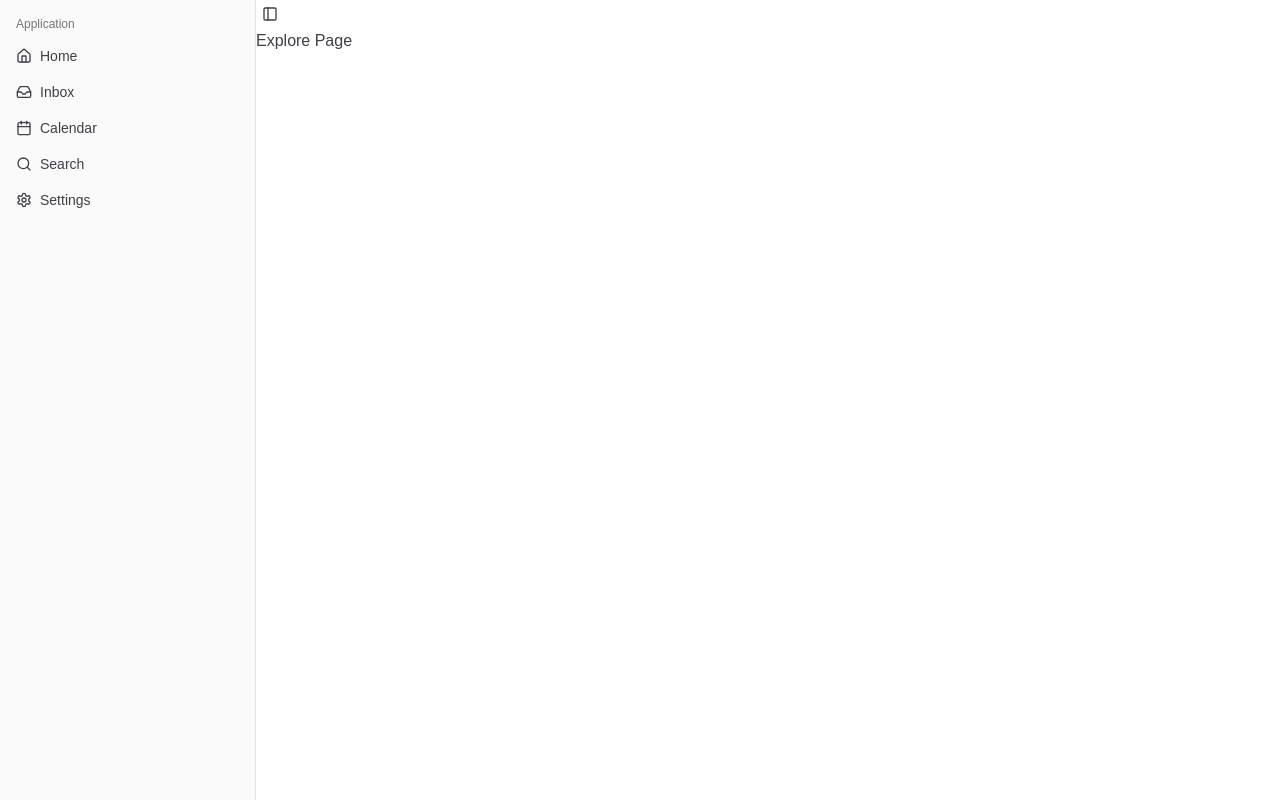
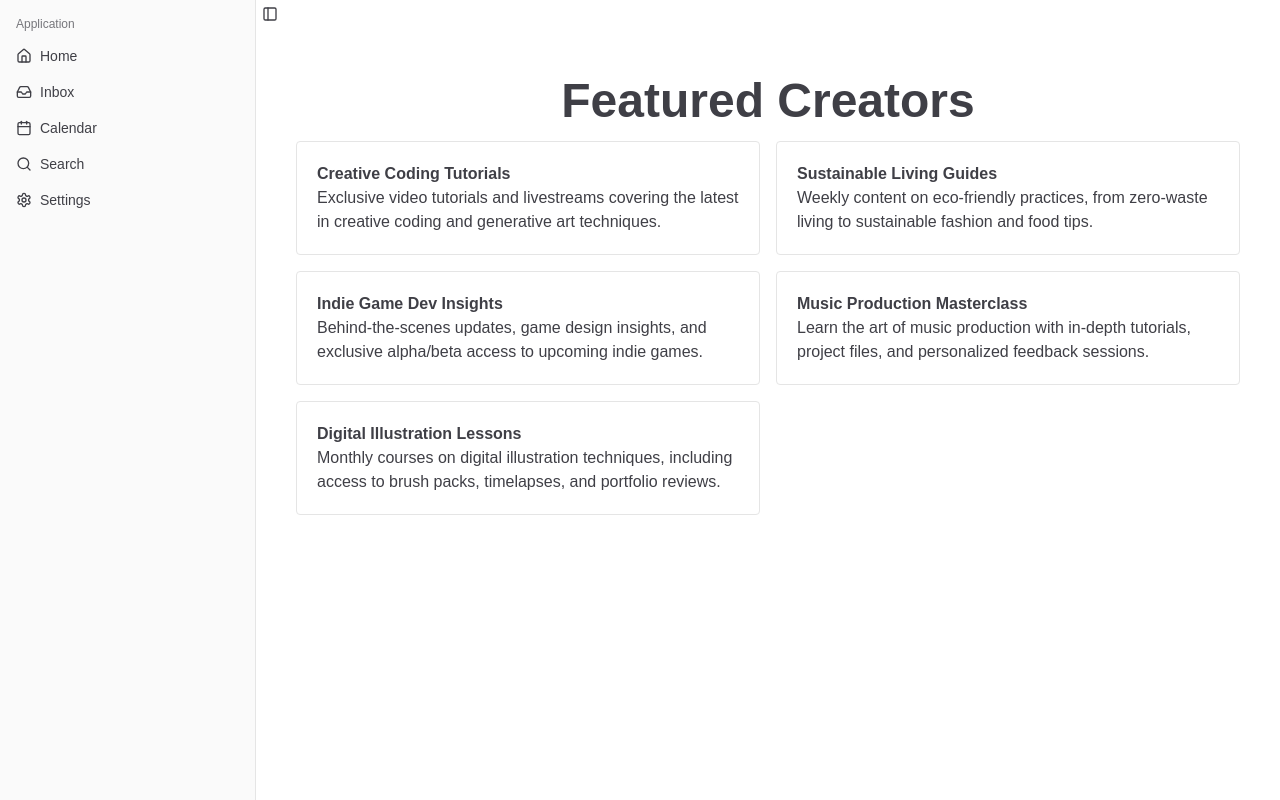
Before and after one commit to sebat2004/notic3, a Next.js app: page /explore in a window 1280 px wide. Built offline with nearby package versions, Linux system fonts and the light colour scheme.

Commit message:
explore boiler + sample data

```diff
--- a/src/app/explore/page.tsx
+++ b/src/app/explore/page.tsx
@@ -1,9 +1,48 @@
 import React from 'react';
+import { Separator } from '@/components/ui/separator';
+import { CreatorCard } from '@/components/creator-card';
+
+const SAMPLE_DATA = [
+    {
+        name: 'Creative Coding Tutorials',
+        description:
+            'Exclusive video tutorials and livestreams covering the latest in creative coding and generative art techniques.',
+    },
+    {
+        name: 'Sustainable Living Guides',
+        description:
+            'Weekly content on eco-friendly practices, from zero-waste living to sustainable fashion and food tips.',
+    },
+    {
+        name: 'Indie Game Dev Insights',
+        description:
+            'Behind-the-scenes updates, game design insights, and exclusive alpha/beta access to upcoming indie games.',
+    },
+    {
+        name: 'Music Production Masterclass',
+        description:
+            'Learn the art of music production with in-depth tutorials, project files, and personalized feedback sessions.',
+    },
+    {
+        name: 'Digital Illustration Lessons',
+        description:
+            'Monthly courses on digital illustration techniques, including access to brush packs, timelapses, and portfolio reviews.',
+    },
+];
 
 const ExplorePage = () => {
     return (
-        <div>
-            <h1>Explore Page</h1>
+        <div className="mt-12 w-full px-10">
+            <h1 className="mb-4 text-center text-5xl font-bold">Featured Creators</h1>
+            <div className="grid grid-cols-2 gap-4">
+                {SAMPLE_DATA.map((creator) => (
+                    <CreatorCard
+                        key={creator.name}
+                        name={creator.name}
+                        description={creator.description}
+                    />
+                ))}
+            </div>
         </div>
     );
 };
--- a/src/app/layout.tsx
+++ b/src/app/layout.tsx
@@ -29,10 +29,10 @@ export default function RootLayout({
 }>) {
     return (
         <html lang="en">
-            <body className={`${geistSans.variable} ${geistMono.variable} antialiased`}>
+            <body className={`${geistSans.variable} ${geistMono.variable} w-screen antialiased`}>
                 <SidebarProvider>
                     <AppSidebar />
-                    <main>
+                    <main className="w-full">
                         <SidebarTrigger />
                         {children}
                     </main>
--- /dev/null
+++ b/src/components/creator-card.tsx
@@ -0,0 +1,14 @@
+interface CreatorCardProps {
+    name: string;
+    description: string;
+    // might just want a creator type
+}
+
+export function CreatorCard({ name, description }: CreatorCardProps) {
+    return (
+        <div className="rounded border p-5">
+            <p className="font-bold">{name}</p>
+            <p className="">{description}</p>
+        </div>
+    );
+}
```
